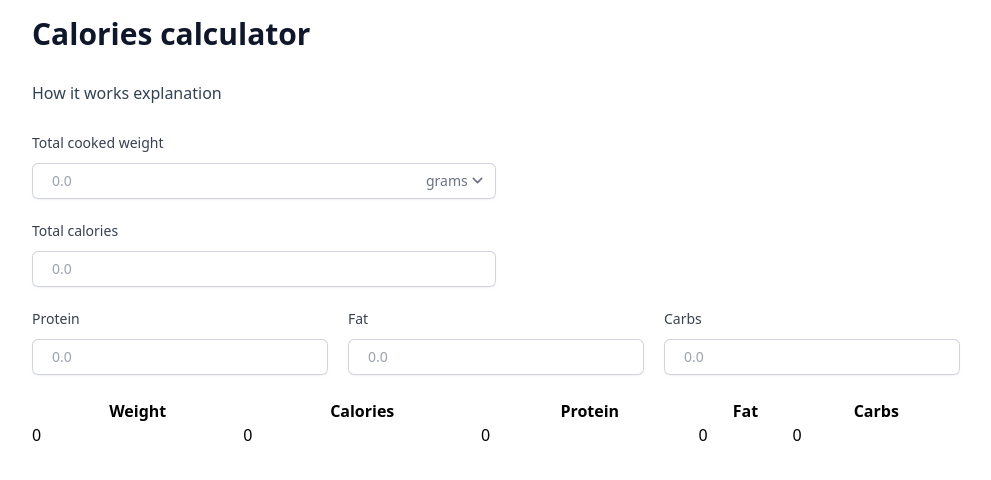
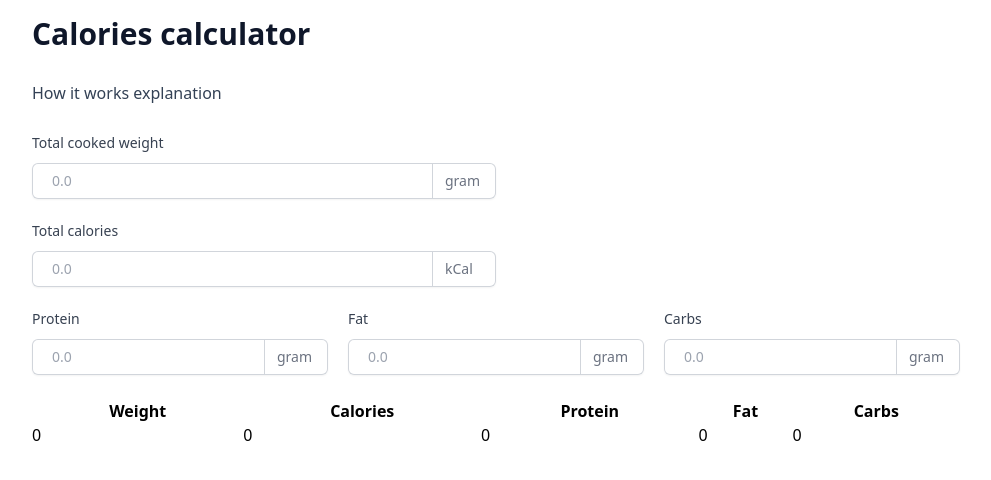
Before and after one commit to ssemakov/kcal, a Next.js app: page / in a window 1280 px wide. Shown: the top 480 px of the page, without its empty margins (144-1135 px from the left). Built offline with nearby package versions, Linux system fonts and the light colour scheme.

Commit message:
Add units to the form inputs.

```diff
--- a/components/Input.tsx
+++ b/components/Input.tsx
@@ -38,3 +38,18 @@ export default function Input({
     </div>
   );
 }
+
+export interface StaticAdornmentProps {
+  text: string;
+}
+
+export function RightStaticAdornment({ text }: StaticAdornmentProps) {
+  return (
+    <div
+      className="absolute inset-y-0 right-5 flex w-11 items-center justify-start border-l border-gray-300
+       pl-3 sm:text-sm"
+    >
+      <span className="text-gray-500 sm:text-sm">{text}</span>
+    </div>
+  );
+}
--- a/components/WeightAndMacrosForm.tsx
+++ b/components/WeightAndMacrosForm.tsx
@@ -1,5 +1,5 @@
 import Button from "@components/Button";
-import Input from "@components/Input";
+import Input, { RightStaticAdornment } from "@components/Input";
 import WeightUnitsAdornment from "@components/WeightUnitsAdornment";
 
 export interface OnChangeParams {
@@ -31,7 +31,7 @@ export default function WeightAndMacrosForm({
             placeholder="0.0"
             label="Total cooked weight"
             type="number"
-            Adornment={WeightUnitsAdornment}
+            Adornment={() => <RightStaticAdornment text="gram" />}
             onChange={handleOnChange}
           />
         </div>
@@ -42,6 +42,7 @@ export default function WeightAndMacrosForm({
             type="number"
             label="Total calories"
             onChange={handleOnChange}
+            Adornment={() => <RightStaticAdornment text="kCal" />}
           />
         </div>
         <div className="grid grid-cols-1 gap-5 sm:grid-cols-3">
@@ -51,6 +52,7 @@ export default function WeightAndMacrosForm({
             type="number"
             label="Protein"
             onChange={handleOnChange}
+            Adornment={() => <RightStaticAdornment text="gram" />}
           />
           <Input
             id="fat"
@@ -58,6 +60,7 @@ export default function WeightAndMacrosForm({
             type="number"
             label="Fat"
             onChange={handleOnChange}
+            Adornment={() => <RightStaticAdornment text="gram" />}
           />
           <Input
             id="carbs"
@@ -65,11 +68,9 @@ export default function WeightAndMacrosForm({
             type="number"
             label="Carbs"
             onChange={handleOnChange}
+            Adornment={() => <RightStaticAdornment text="gram" />}
           />
         </div>
-        {/* <div className="py-8">
-          <Button type="submit" title="Calculate" onClick={onSubmit} />
-        </div> */}
       </div>
     </div>
   );
```
